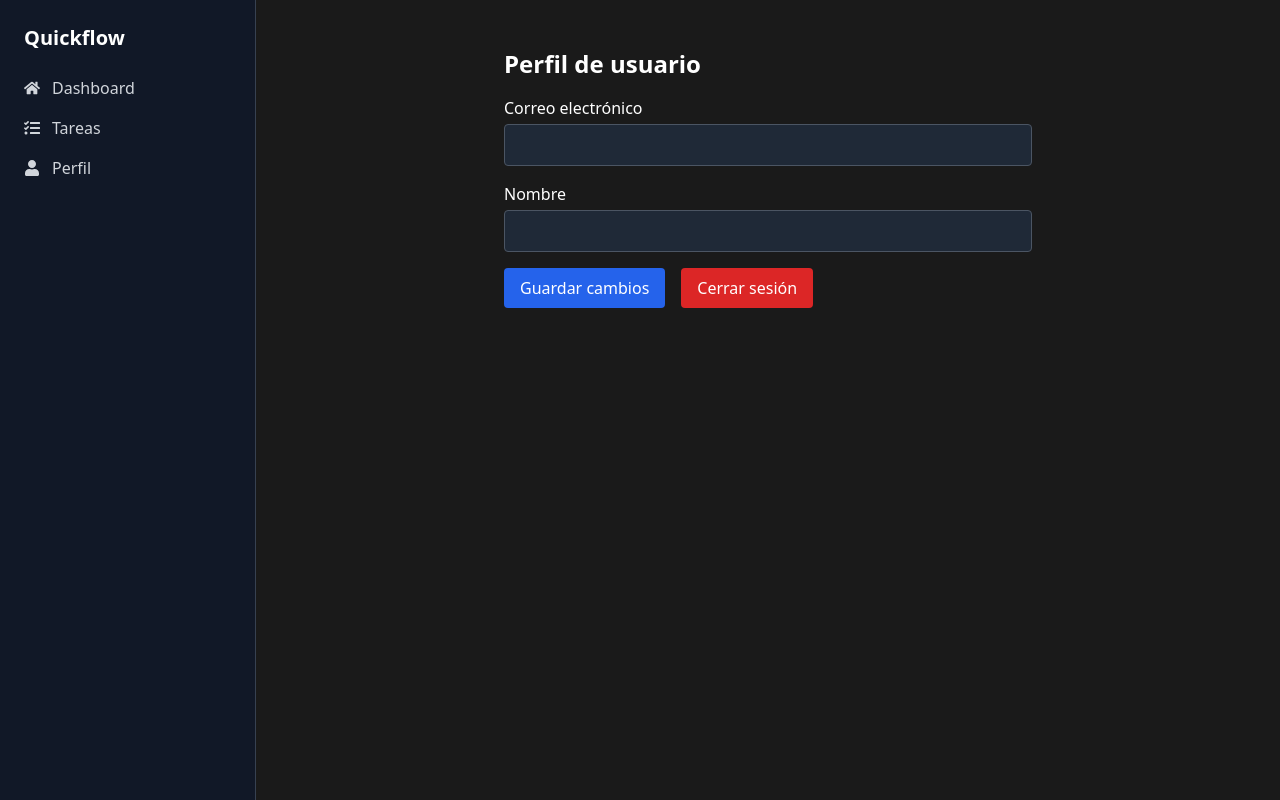
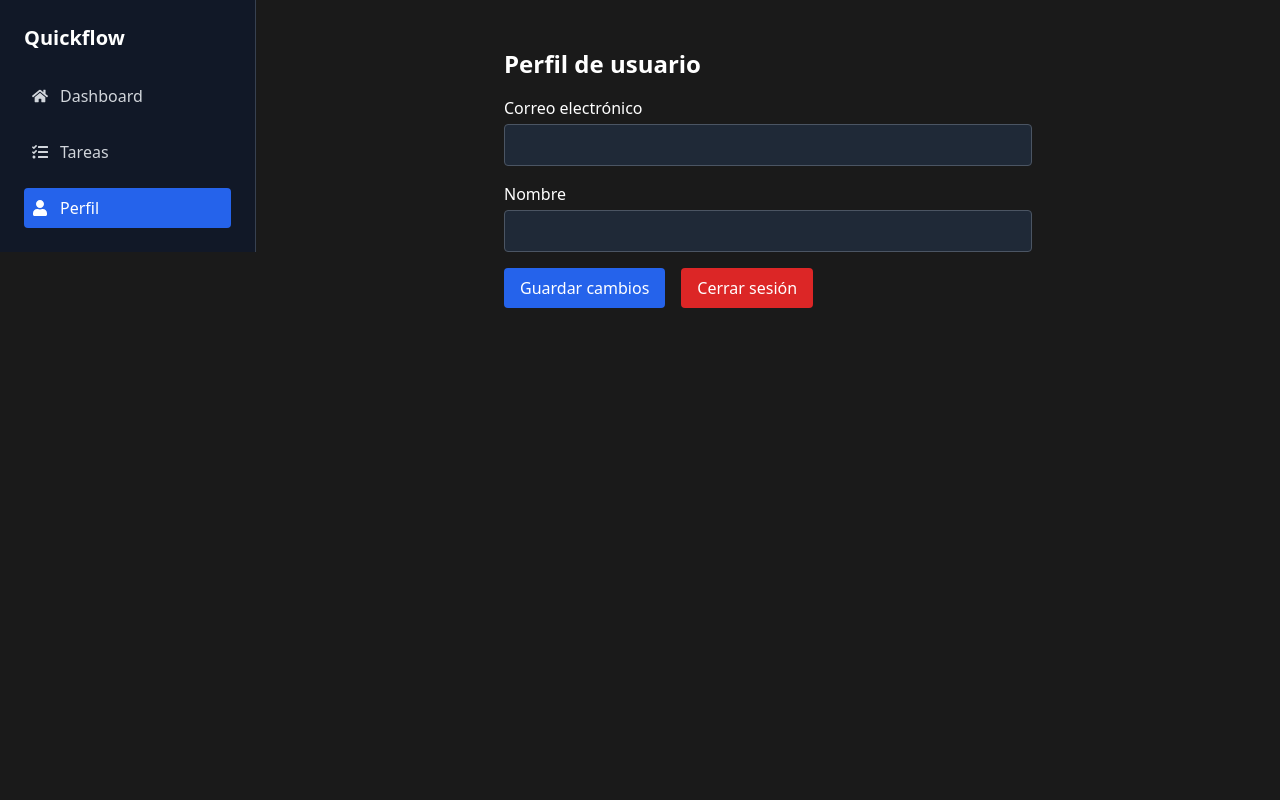
Before and after one commit to elisarrtech/quickflow-frontend, a React (Vite) app: page /perfil in a window 1280 px wide. Built offline with nearby package versions, Linux system fonts and the light colour scheme; no server answers.

Commit message:
Update DashboardLayout.jsx

```diff
--- a/src/components/DashboardLayout.jsx
+++ b/src/components/DashboardLayout.jsx
@@ -1,27 +1,64 @@
 // src/components/DashboardLayout.jsx
-import React from 'react';
-import { Link } from 'react-router-dom';
-import { FaTasks, FaHome, FaUser } from 'react-icons/fa';
+import React, { useState } from 'react';
+import { Link, useLocation } from 'react-router-dom';
+import { FaTasks, FaHome, FaUser, FaBars, FaTimes } from 'react-icons/fa';
 
 const DashboardLayout = ({ children }) => {
+  const [sidebarOpen, setSidebarOpen] = useState(false);
+  const location = useLocation();
+
+  const navItems = [
+    { path: '/dashboard', icon: <FaHome />, label: 'Dashboard' },
+    { path: '/tareas', icon: <FaTasks />, label: 'Tareas' },
+    { path: '/perfil', icon: <FaUser />, label: 'Perfil' }
+  ];
+
   return (
     <div className="flex min-h-screen bg-[#1a1a1a] text-white font-sans">
-      <aside className="w-64 bg-gray-900 p-6 hidden md:block border-r border-gray-700">
+      {/* Mobile menu button */}
+      <button
+        className="md:hidden fixed top-4 left-4 z-50 p-2 rounded-md bg-gray-900 text-white"
+        onClick={() => setSidebarOpen(!sidebarOpen)}
+      >
+        {sidebarOpen ? <FaTimes /> : <FaBars />}
+      </button>
+
+      {/* Sidebar */}
+      <aside
+        className={`fixed md:relative z-40 w-64 bg-gray-900 p-6 h-full border-r border-gray-700 transform transition-transform duration-300 ease-in-out ${
+          sidebarOpen ? 'translate-x-0' : '-translate-x-full'
+        } md:translate-x-0 md:block`}
+      >
         <h2 className="text-xl font-bold mb-6 text-white">Quickflow</h2>
         <nav className="space-y-4">
-          <Link to="/dashboard" className="flex items-center gap-3 text-gray-300 hover:text-white">
-            <FaHome /> Dashboard
-          </Link>
-          <Link to="/tareas" className="flex items-center gap-3 text-gray-300 hover:text-white">
-            <FaTasks /> Tareas
-          </Link>
-          <Link to="/perfil" className="flex items-center gap-3 text-gray-300 hover:text-white">
-            <FaUser /> Perfil
-          </Link>
+          {navItems.map((item) => (
+            <Link
+              key={item.path}
+              to={item.path}
+              className={`flex items-center gap-3 p-2 rounded transition-colors ${
+                location.pathname === item.path
+                  ? 'bg-blue-600 text-white'
+                  : 'text-gray-300 hover:text-white hover:bg-gray-800'
+              }`}
+              onClick={() => setSidebarOpen(false)}
+            >
+              {item.icon}
+              {item.label}
+            </Link>
+          ))}
         </nav>
       </aside>
 
-      <main className="flex-1 px-4 py-6 md:px-10">
+      {/* Overlay for mobile */}
+      {sidebarOpen && (
+        <div
+          className="fixed inset-0 bg-black bg-opacity-50 z-30 md:hidden"
+          onClick={() => setSidebarOpen(false)}
+        />
+      )}
+
+      {/* Main content */}
+      <main className="flex-1 px-4 py-6 md:px-10 mt-12 md:mt-0">
         {children}
       </main>
     </div>
```
